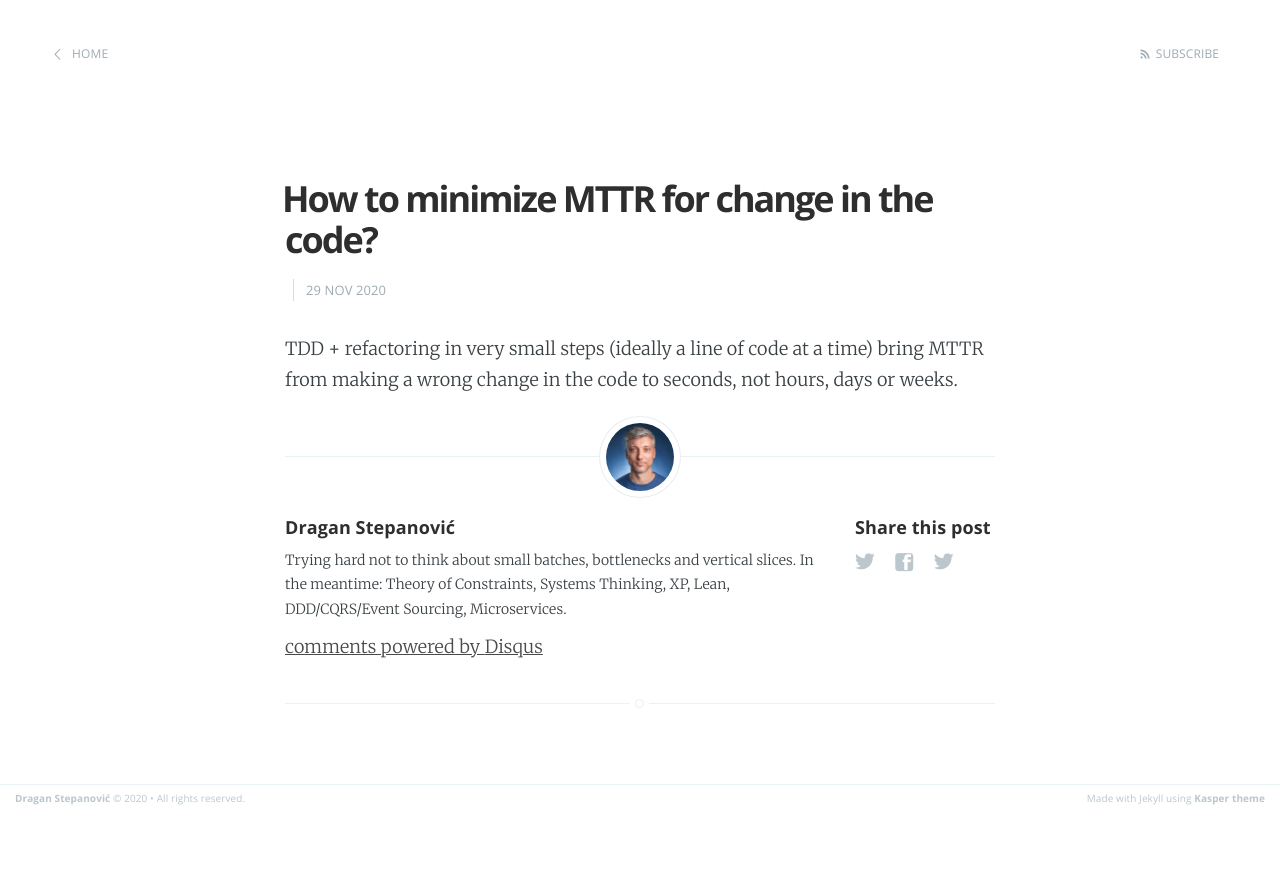
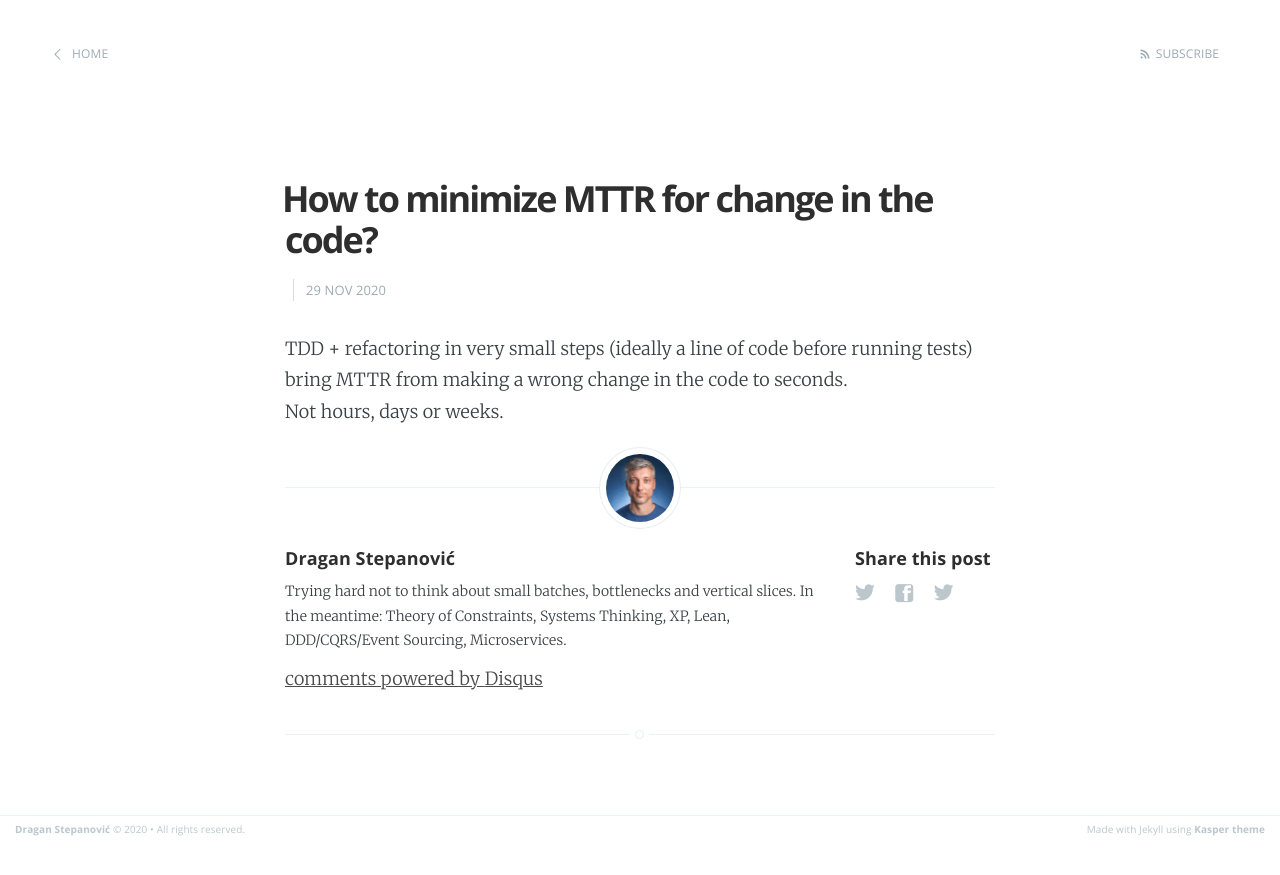
Before and after one commit to dragan-stepanovic/dragan-stepanovic.github.io, a Jekyll site: the page built from _posts/2020-11-29-mttr-for-code-change.md, in a window 1280 px wide. Shown: the top 875 px of the page. Built offline with Jekyll 4.4.1, drawn with Linux system fonts in a browser that asks for light colours; our own code applies the rules of GitHub Pages for plain Markdown files; comment, search, counter and statistics services are not loaded.

Commit message:
Update 2020-11-29-mttr-for-code-change.md

```diff
--- a/_posts/2020-11-29-mttr-for-code-change.md
+++ b/_posts/2020-11-29-mttr-for-code-change.md
@@ -2,4 +2,5 @@
 title: How to minimize MTTR for change in the code?
 ---
 
-TDD + refactoring in very small steps (ideally a line of code at a time) bring MTTR from making a wrong change in the code to seconds, not hours, days or weeks.
+TDD + refactoring in very small steps (ideally a line of code before running tests) bring MTTR from making a wrong change in the code to seconds.
+Not hours, days or weeks.
```
